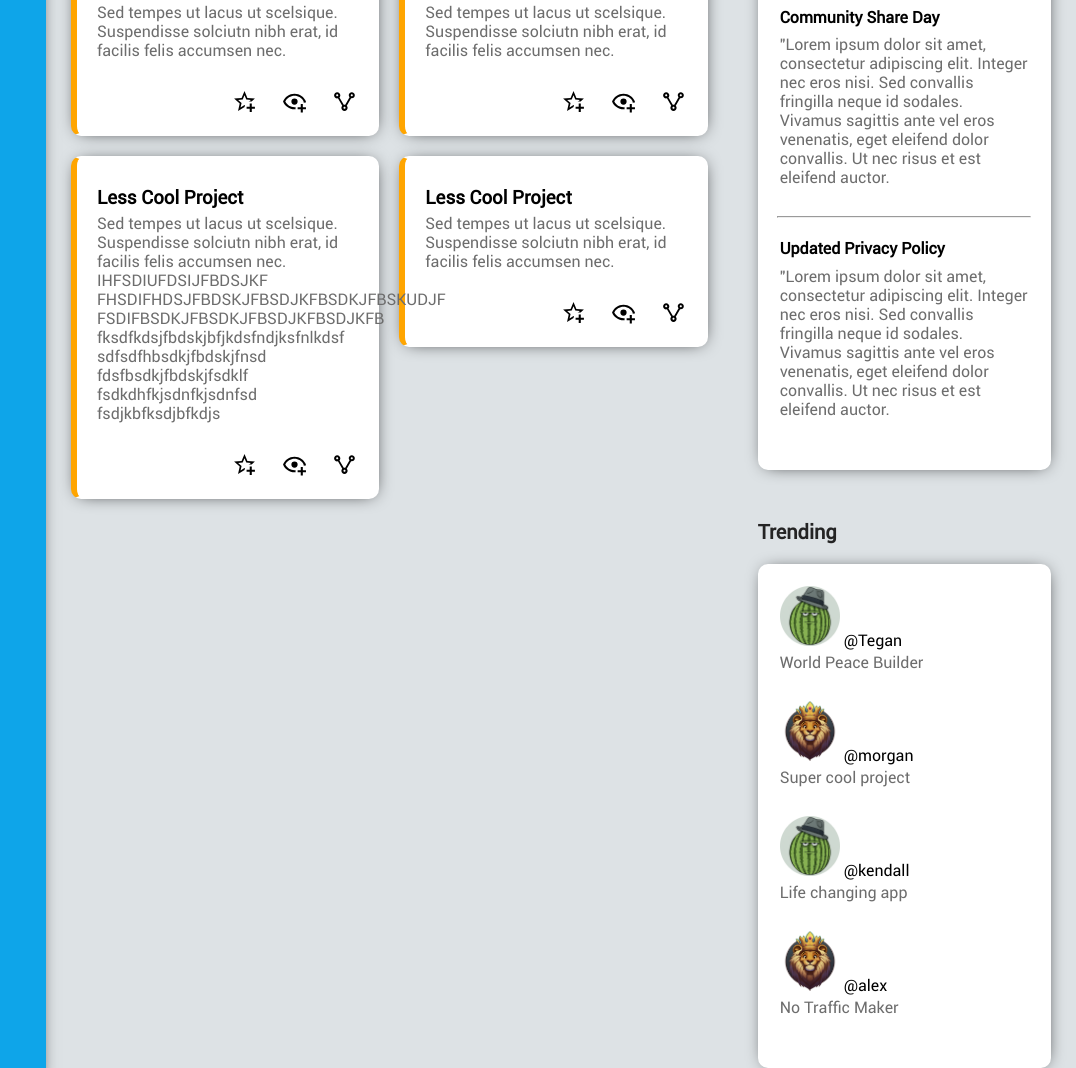
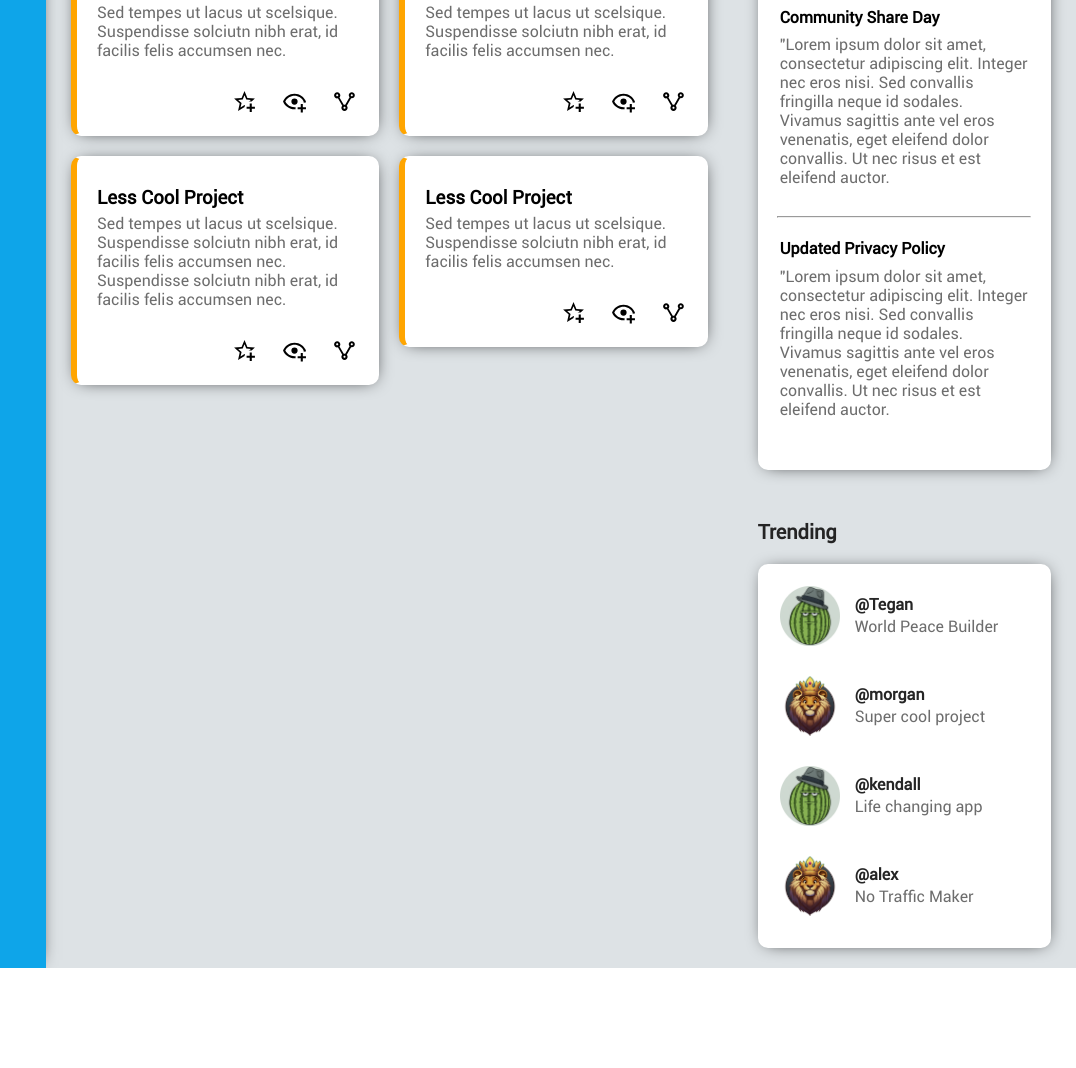
Before and after one commit to Keyluce/Admin-Dashboard, a plain HTML site: page index.html in a window 1280 px wide. Shown: the part 574-1642 px from the top of the page, without its empty margins (204-1280 px from the left). After the commit the page ends 1542 px from the top, so only its background shows below. Drawn offline with Linux system fonts and the light colour scheme.

Commit message:
Format trending section

```diff
--- a/index.html
+++ b/index.html
@@ -120,15 +120,10 @@
                         <h3>Less Cool Project</h3>
                         <p>Sed tempes ut lacus ut scelsique.
                             Suspendisse solciutn nibh erat, id facilis
-                            felis accumsen nec. IHFSDIUFDSIJFBDSJKF
-                            FHSDIFHDSJFBDSKJFBSDJKFBSDKJFBSKUDJF
-                            FSDIFBSDKJFBSDKJFBSDJKFBSDJKFB
+                            felis accumsen nec.
+                            Suspendisse solciutn nibh erat, id facilis
+                            felis accumsen nec.
 
-                            fksdfkdsjfbdskjbfjkdsfndjksfnlkdsf
-                            sdfsdfhbsdkjfbdskjfnsd
-                            fdsfbsdkjfbdskjfsdklf
-                            fsdkdhfkjsdnfkjsdnfsd
-                            fsdjkbfksdjbfkdjs
                         </p>
                         <div class="card-icons">
                             <img src="./assets/star-plus-outline.svg">
@@ -176,27 +171,35 @@
 
                 <h3 style="margin-top:50px">Trending</h3>
                 <div class="card">
+                    <div class="trending-user-section">
+                        <img src="./assets/watermelon-pic.png" alt="">
                         <div>
-                        <img src="./assets/watermelon-pic.png" alt="">
                             <span>@Tegan</span>
                             <p>World Peace Builder</p>
                         </div>
+                    </div>
 
-                    <div>
+                    <div class="trending-user-section">
                         <img src="./assets/lion-profile.png" alt="">
-                        <span>@morgan</span>
+
+                        <div><span>@morgan</span>
                             <p>Super cool project</p>
                         </div>
+                    </div>
+                    <div class="trending-user-section">
+                        <img src="./assets/watermelon-pic.png" alt="">
                         <div>
-                        <img src="./assets/watermelon-pic.png" alt="">
                             <span>@kendall</span>
                             <p>Life changing app</p>
+                        </div>
 
                     </div>
+                    <div class="trending-user-section">
+                        <img src="./assets/lion-profile.png" alt="">
                         <div>
-                        <img src="./assets/lion-profile.png" alt="">
                             <span>@alex</span>
                             <p>No Traffic Maker</p>
+                        </div>
                     </div>
                 </div>
             </div>
--- a/stylesheet.css
+++ b/stylesheet.css
@@ -207,6 +207,28 @@ input[type="search"]:focus{
 .right-bottom .card img{
     width: 60px;
 }
+.trending-user-section{
+    display: grid;
+    grid-template-columns: min-content max-content;
+    gap: 15px;
+
+
+
+}
+.trending-user-section > div{
+    position: relative;
+    top: 9px;
+
+}
+
+.trending-user-section span{
+    font-weight: bold;
+    color: rgb(37, 37, 37);
+}
+.trending-user-section:not(:last-child)
+{
+    margin-bottom: 20px;
+}
 .card img:nth-child(3)
 {
     transform: rotate(-90deg);
```
Lines whose indentation alone changed are shown as unchanged.
